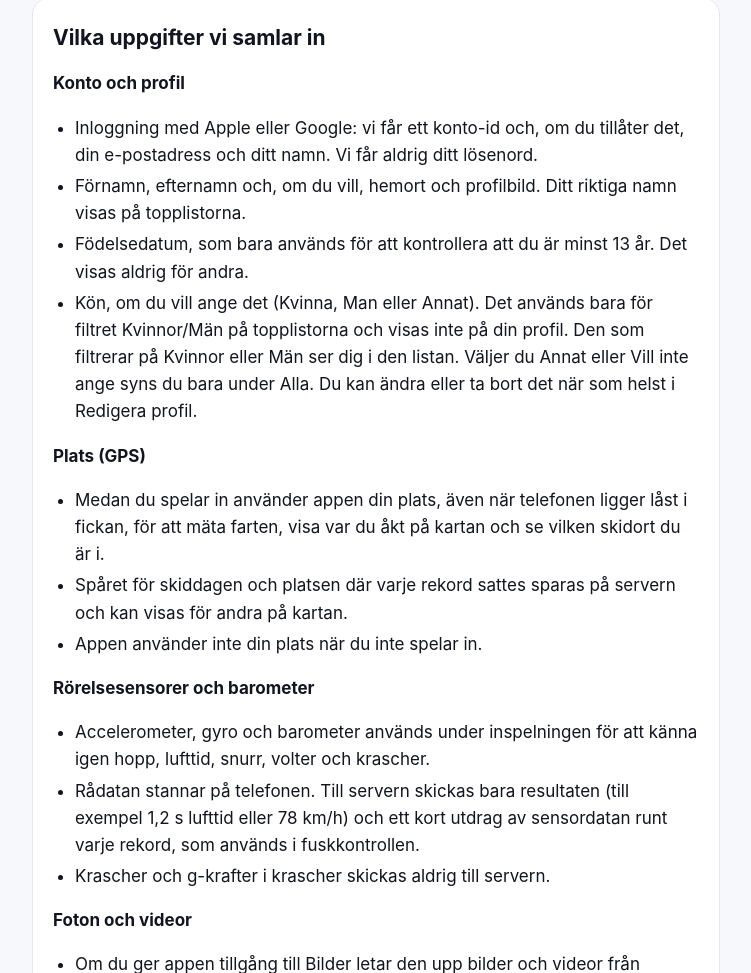
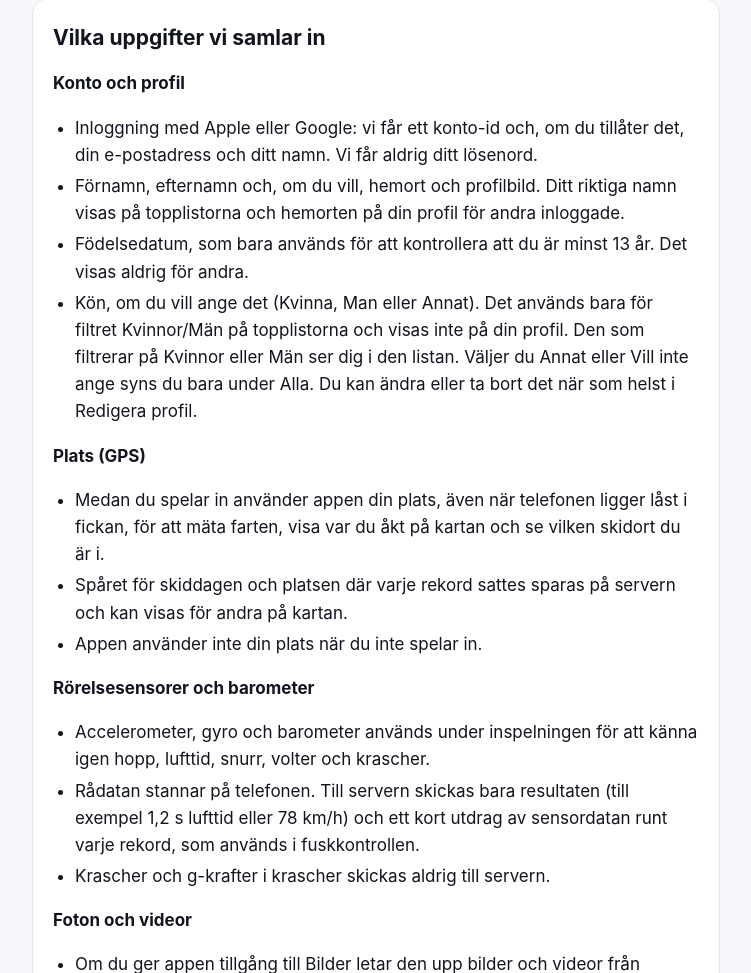
Before and after one commit to henrikhedvall-design/ak-app, a plain HTML site: page integritet/index.html in a window 1280 px wide. Shown: the part 781-1754 px from the top of the page, without its empty margins (264-1015 px from the left). Drawn offline with Linux system fonts and the light colour scheme.

Commit message:
Integritet: hemorten syns på profilen för andra inloggade
Co-Authored-By: Claude Opus 5.5 <noreply@anthropic.com>
Claude-Session: https://claude.ai/code/session_01T8AAM6YFRnJw5B2yGiUnMp

```diff
--- a/integritet/index.html
+++ b/integritet/index.html
@@ -39,7 +39,7 @@
   <h3>Konto och profil</h3>
   <ul>
     <li>Inloggning med Apple eller Google: vi får ett konto-id och, om du tillåter det, din e-postadress och ditt namn. Vi får aldrig ditt lösenord.</li>
-    <li>Förnamn, efternamn och, om du vill, hemort och profilbild. Ditt riktiga namn visas på topplistorna.</li>
+    <li>Förnamn, efternamn och, om du vill, hemort och profilbild. Ditt riktiga namn visas på topplistorna och hemorten på din profil för andra inloggade.</li>
     <li>Födelsedatum, som bara används för att kontrollera att du är minst 13 år. Det visas aldrig för andra.</li>
     <li>Kön, om du vill ange det (Kvinna, Man eller Annat). Det används bara för filtret Kvinnor/Män på topplistorna och visas inte på din profil. Den som filtrerar på Kvinnor eller Män ser dig i den listan. Väljer du Annat eller Vill inte ange syns du bara under Alla. Du kan ändra eller ta bort det när som helst i Redigera profil.</li>
   </ul>
```
